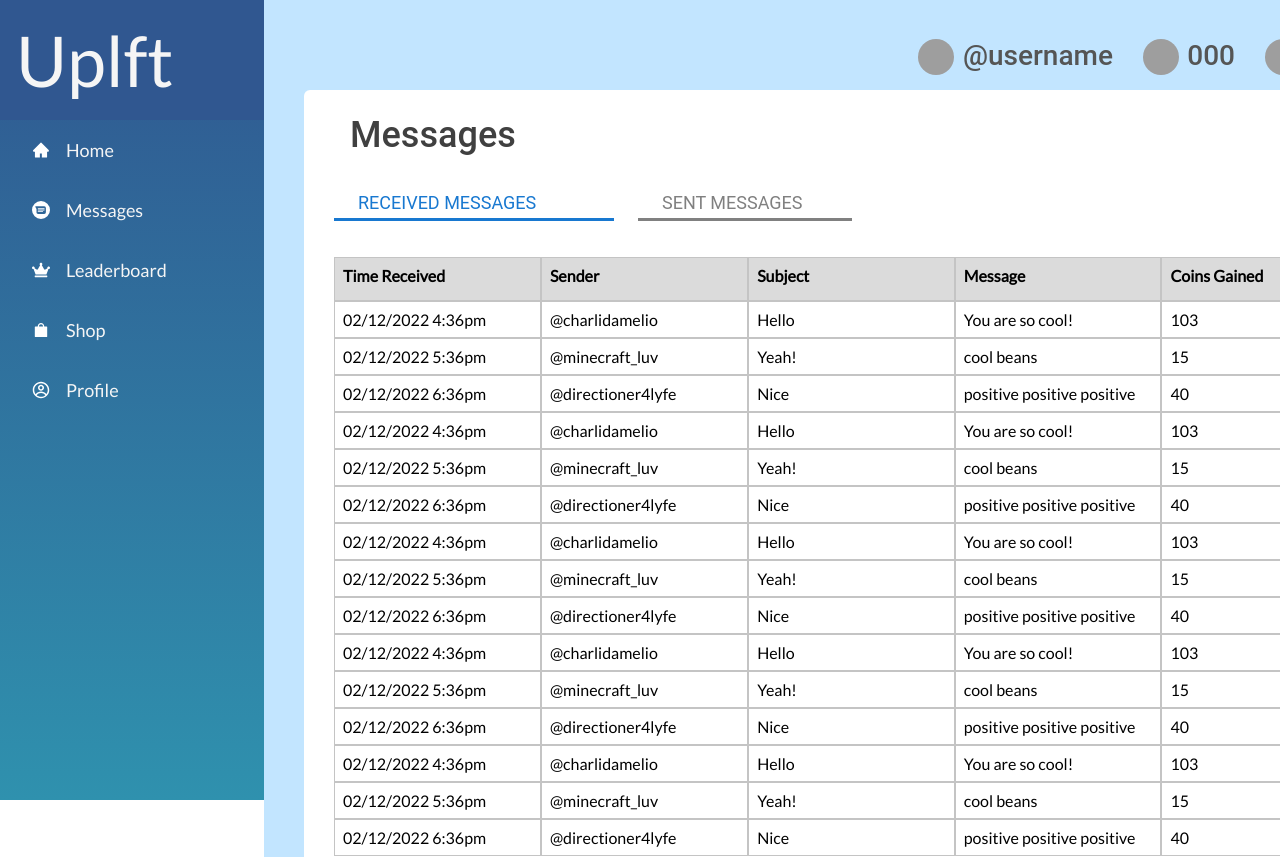
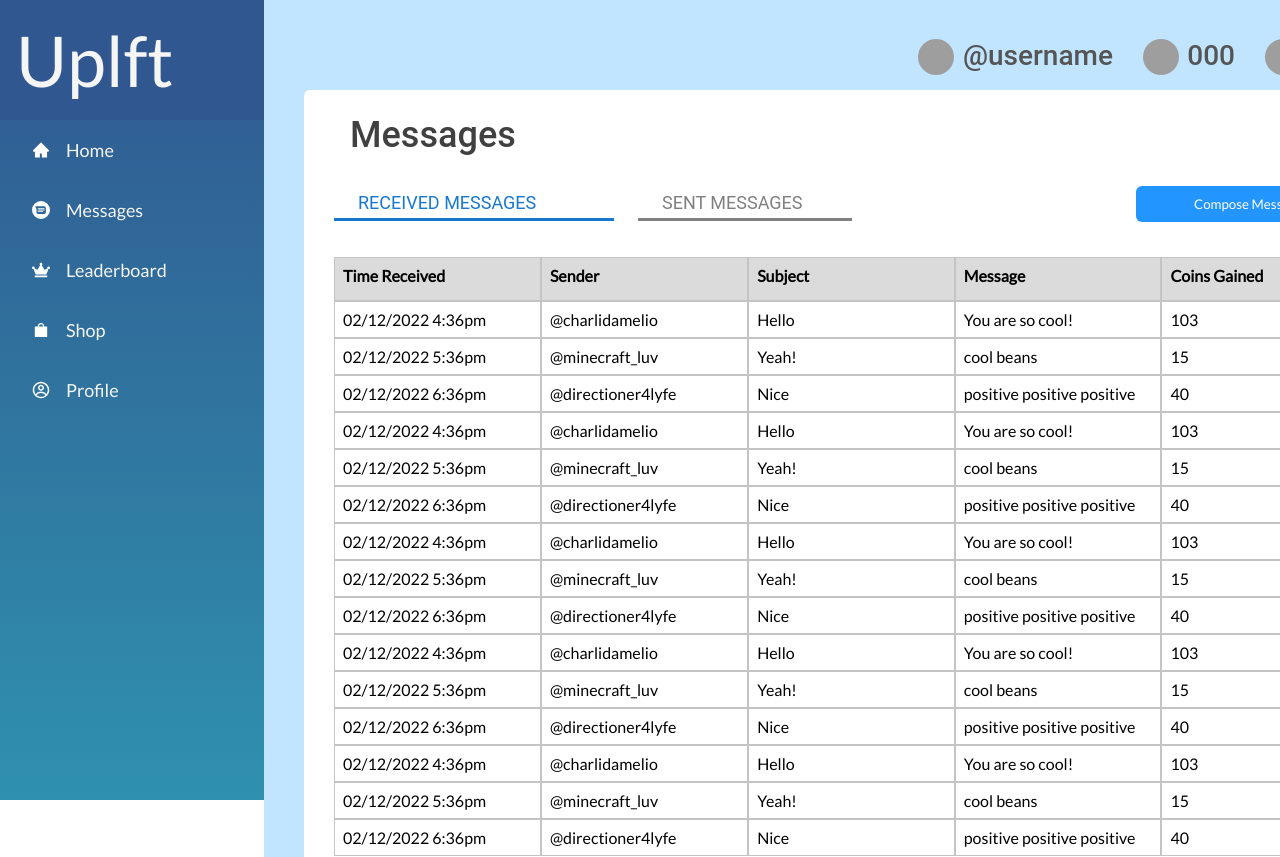
Before and after one commit to RAIK284/frontend-code-javadoc-juveniles, a React (Create React App) app: page /messages in a window 1280 px wide. Shown: the top 857 px of the page. Built offline with nearby package versions, Linux system fonts and the light colour scheme; grey boxes are pictures that could not be loaded.

Commit message:
made a modal and it works!
just need to add some style, but we have a functional button right now

```diff
--- a/package.json
+++ b/package.json
@@ -15,6 +15,8 @@
     "react-icons": "^4.3.1",
     "react-router-dom": "^6.3.0",
     "react-scripts": "5.0.0",
+    "react-spring": "^9.0.0-rc.3",
+    "styled-components": "^5.3.5",
     "web-vitals": "^2.1.4"
   },
   "scripts": {
--- /dev/null
+++ b/src/components/Modal.js
@@ -0,0 +1,6 @@
+import styled from "@emotion/styled";
+import React from 'react';
+
+export const Modal = ({showModal, setShowModal}) => {
+   return <> {showModal ? <div>Modal</div> : null} </>;
+}
--- a/src/pages/Messages.js
+++ b/src/pages/Messages.js
@@ -1,4 +1,5 @@
-import React from 'react';
+
+import React, {useState} from 'react';
 
 
 import { PageContents, RootWrapperLeaderboard, WelcomeText, Trophies, YourTrophies, TrophyBox, MessagesTable, TableHeader,
@@ -8,8 +9,8 @@ import { PageContents, RootWrapperLeaderboard, WelcomeText, Trophies, YourTrophi
   CoinIcon, CoinIcon_0001, CoinBgImage, CoinNumber, Background, WhiteBackground, ContentBody, RecentMessages,
   StatBar, ProfilePic, ProfileImage, ProfileImage_0001, ProfileImage_0002, Username, Xp, XpImage, XpImage_0001,
   XpBigImage, Coins, CoinImage, CoinImage_0001, CoinBgImage_0001, CoinAmount_0001, MainHeader, LeaderboardTabs,
-  CoinsEarnedTab, Underline, Underline_0001, AllTimeCoinsEarned, AllTimeXpUsed, XpUsedTab, _000 } from './PageElements';
-
+  CoinsEarnedTab, Underline, Underline_0001, AllTimeCoinsEarned, AllTimeXpUsed, XpUsedTab, _000, ComposeMessageButton } from './PageElements';
+  import { Modal } from '../components/Modal';
 
 const data = [
   { time: "02/12/2022 4:36pm", sender: "@charlidamelio", subject: "Hello", message: "You are so cool!", coins: 103 },
@@ -30,6 +31,13 @@ const data = [
 ]
 
 function Messages() {
+
+  const [showModal, setShowModal] = useState(false)
+
+  const openModal = () => {
+    setShowModal(prev => !prev)
+  }
+
   return (
     <PageContents>
       <div className='bluebackground'>
@@ -55,6 +63,10 @@ function Messages() {
             SENT MESSAGES
           </AllTimeXpUsed>
         </XpUsedTab>
+        <ComposeMessageButton onClick={openModal}>
+          Compose Message
+        </ComposeMessageButton>
+        <Modal showModal ={showModal} setShowModal={setShowModal} />
       </LeaderboardTabs>
       <allmessages_table>
                   <tr>
--- a/src/pages/PageElements.js
+++ b/src/pages/PageElements.js
@@ -676,3 +676,16 @@ export const AllTimeXpUsed = styled.span`
 	left: 8px;
 	top: 0px;
 `;
+
+export const ComposeMessageButton = styled.button`
+	color: white;
+	position: absolute;
+	width: 225px;
+	height: 36px;
+	left: 802px;
+	top: 72px;
+	background: #2295FF;
+	border: 2px solid rgba(34, 149, 255, 0.5);
+	box-sizing: border-box;
+	border-radius: 6px;
+`;
```
